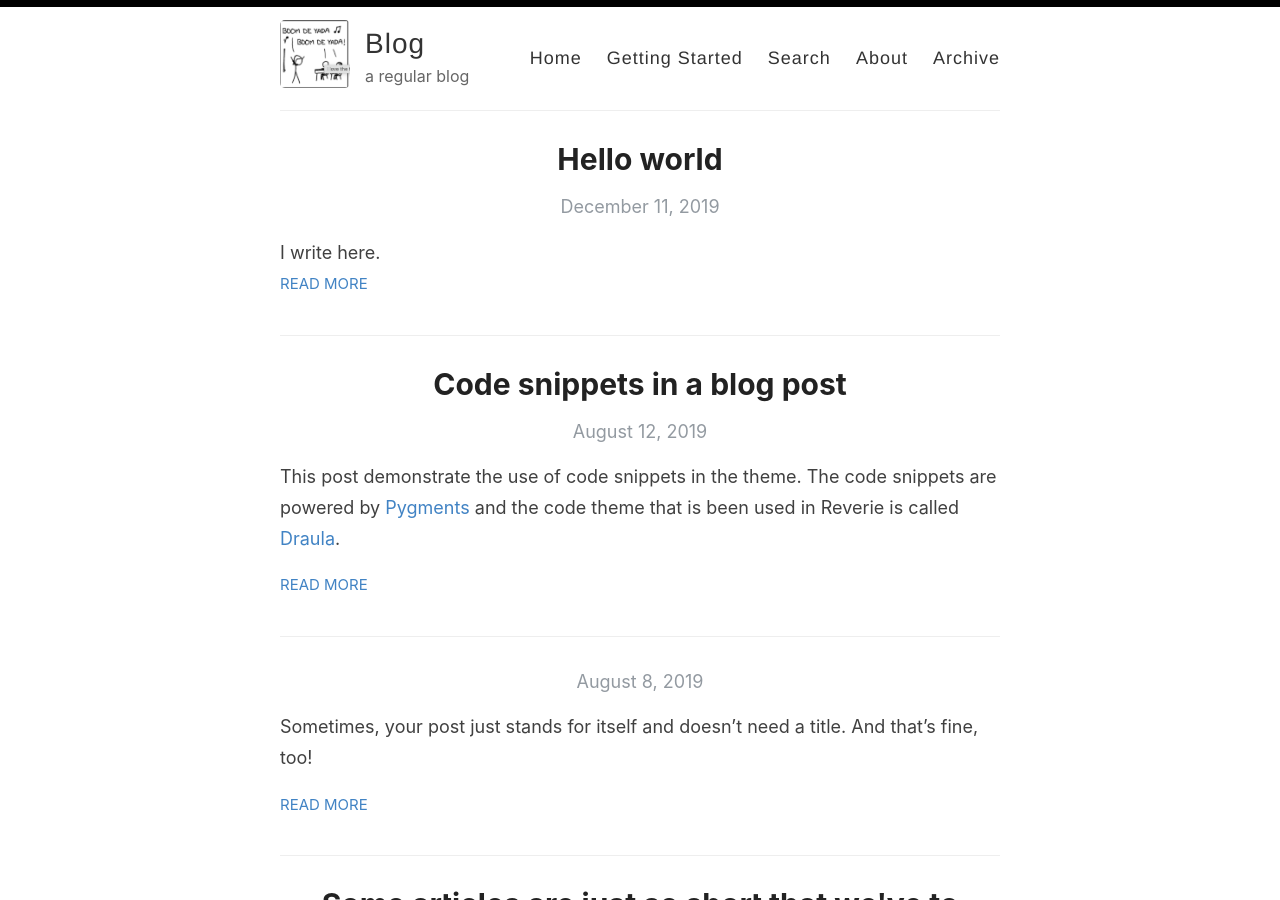
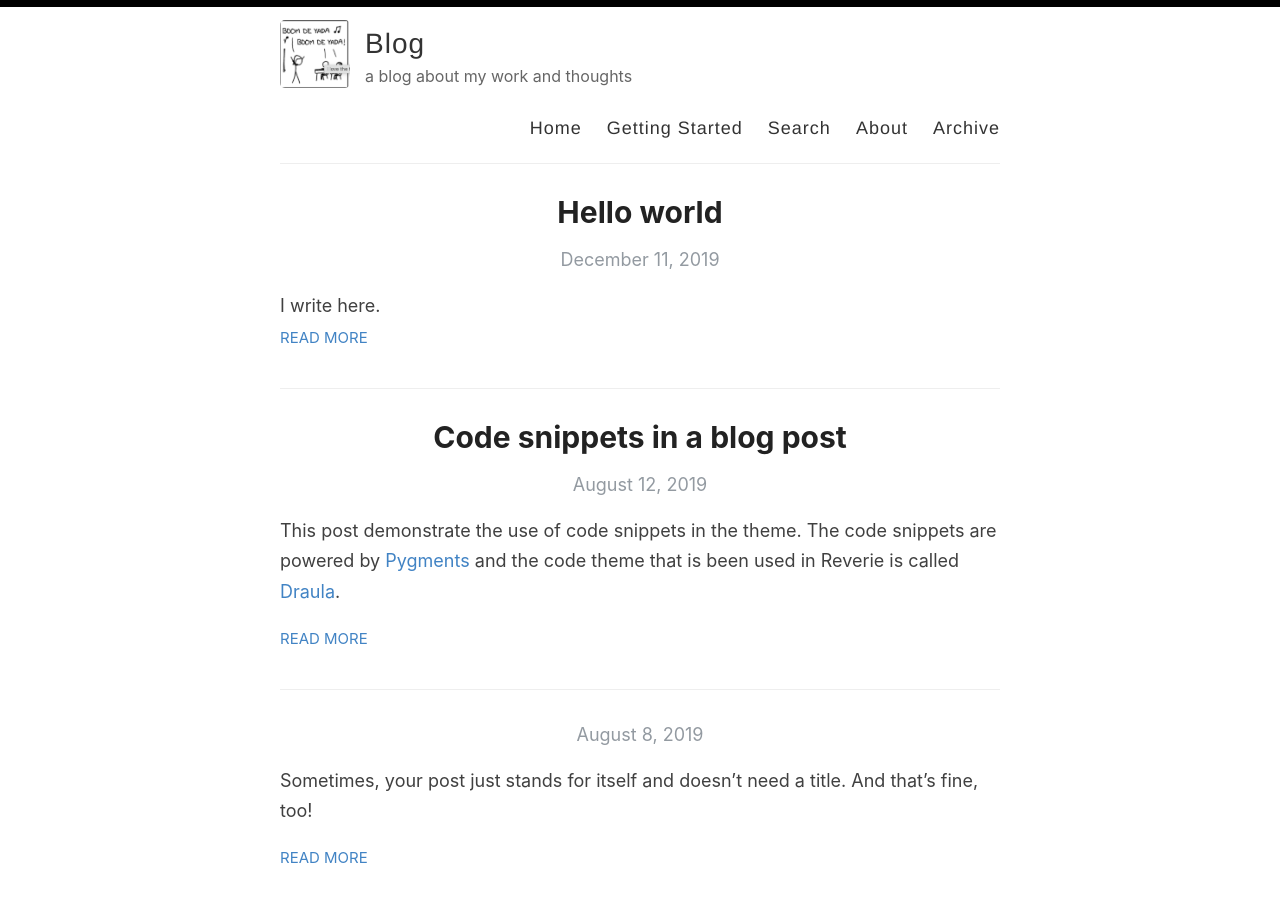
Before and after one commit to sow451/sowmya.blog, a Jekyll site: the page built from index.html, in a window 1280 px wide and 900 px high. Built offline with Jekyll 4.4.1, drawn with Linux system fonts in a browser that asks for light colours; the list of posts is cut into pages by our own code; part of the change alters nothing that is shown.

Commit message:
about me and some images deleted

```diff
--- a/_config.yml
+++ b/_config.yml
@@ -6,10 +6,10 @@
 name: Blog
 
 # Name of the author
-author: Sowmya Rao
+author: Sow Rao (sowmya rao)
 
 # Short bio or description (displayed in the header)
-description: a regular blog
+description: a blog about my work and thoughts
 
 # URL of your avatar or profile pic (you could use your GitHub profile pic)
 avatar: /images/profile.png
@@ -24,12 +24,12 @@ footer-links:
   email:
   facebook:
   flickr:
-  github: https://github.com/sow451/
+  github:
   instagram:
-  linkedin:
+  linkedin: https://in.linkedin.com/in/legaljargon
   pinterest:
   rss:
-  twitter: sowmyarao_
+  twitter: https://twitter.com/sowmyarao_
   stackoverflow:
   youtube: # channel/<your_long_string> or user/<user-name>
   googleplus: # anything in your profile username that comes after plus.google.com/
@@ -55,7 +55,7 @@ enforce_ssl:
 # (http://yourusername.github.io/repository-name)
 # and NOT your User repository (http://yourusername.github.io)
 # then add in the baseurl here, like this: "/repository-name"
-baseurl: "/sowmya.blog"
+baseurl: "https://sow451.github.io/sowmya.blog/sowmya.blog"
 
 #
 # !! You don't need to change any of the configuration flags below !!
```
Also changed, not shown: images/categories.png (deleted), images/mobile-demo.png (deleted), images/reverie-demo.png (deleted), images/reverie-text.png (deleted), images/reverie.png (deleted), images/search.png (deleted).
